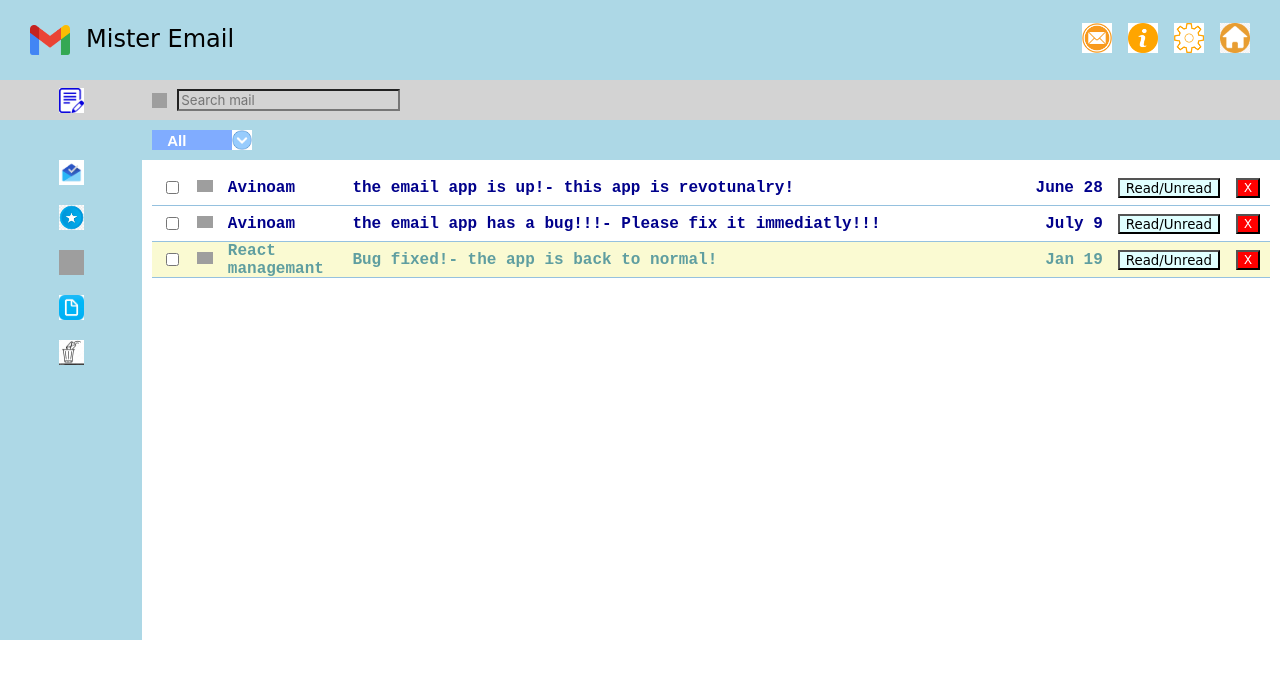
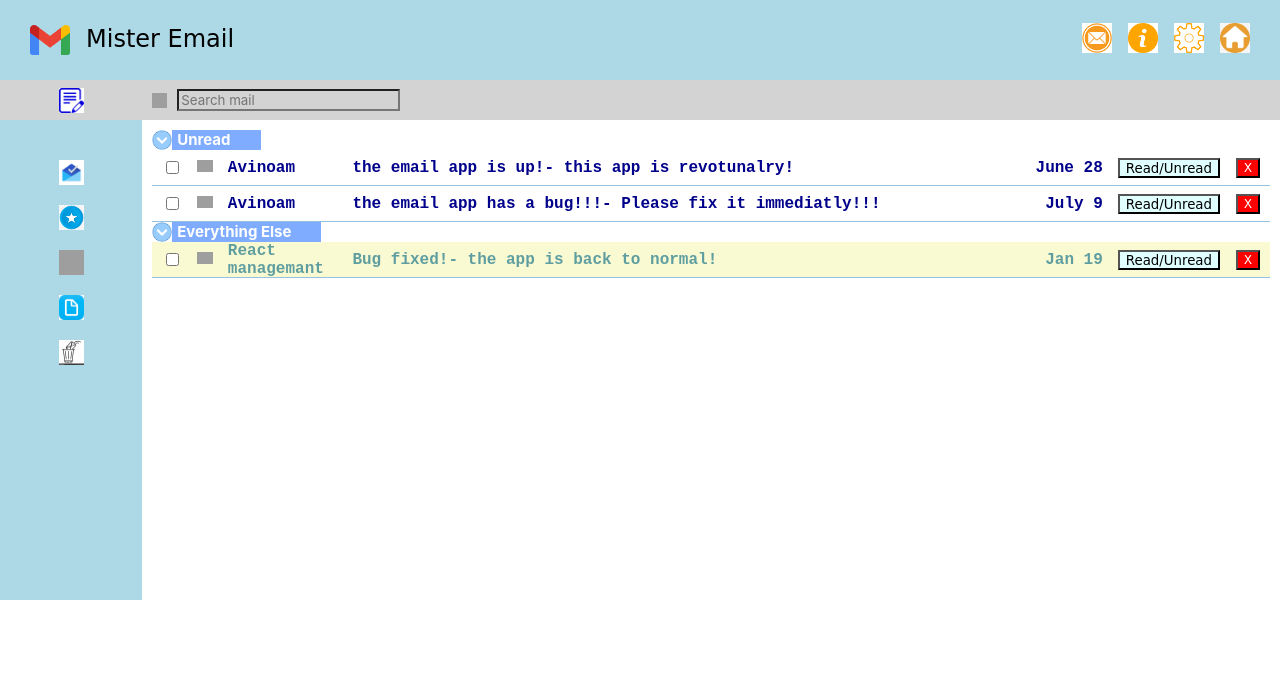
Before and after one commit to aviavi16/MisterEmail, a Vue app: page /#/email in a window 1280 px wide. Shown: the top 678 px of the page. Built offline with nearby package versions, Linux system fonts and the light colour scheme; grey boxes are pictures that could not be loaded.

Commit message:
devided the main list into two lists

```diff
--- a/src/assets/css/cmps/email-filter.css
+++ b/src/assets/css/cmps/email-filter.css
@@ -19,6 +19,7 @@
     display: flex;
     align-items: center;
     background-color: lightgray;
+
 }
 #search{
     background-color: lightgray;
--- a/src/assets/css/cmps/email-unread.css
+++ b/src/assets/css/cmps/email-unread.css
@@ -1,15 +1,17 @@
 .email-unread{
     display: flex;
     position: relative;
-    width: 100px;
+    width: fit-content;
     height: 20px;
 }
 
-.select-box{
+.toggle-btn{
+    display: flex;
+    margin-inline-start: 10px;
     border: none;
     appearance: none;
     padding: 0 30px 0 15px;
-    width: 100%;
+    width: fit-content;
     color: white;
     background-color: #80acff;
     font-size: 15px;
@@ -20,9 +22,9 @@
     height: 100%;
     display: flex;
     align-items: center;
-    justify-content: center;
+    justify-content: start;
     position: absolute;
-    right: 0;
+    left: 0%;
     pointer-events: none;
 }
 
--- a/src/assets/css/pages/email.css
+++ b/src/assets/css/pages/email.css
@@ -1,7 +1,7 @@
 .email-index{
    display: grid;
    grid-template-columns: 1fr 8fr;
-   grid-template-rows: 0.5fr 0.5fr 6fr;
+   grid-template-rows: 0.5fr 6fr;
    background-color: lightblue;
 
 }
@@ -42,7 +42,7 @@
     }
 }
 .list-container{
-    grid-area: 3 / 2;
+    grid-area: 2 / 2;
     padding: 10px;
     min-height: 60vh;
     background-color: white;
@@ -51,11 +51,7 @@
 .search-container{
     grid-area: 1 / 2/ span 1 /span 2;
 }
-.filter-container{
-    margin-block-start: 10px;
-    padding-inline: 10px;
-    grid-area: 2 / 2/ span 1;
-}
+
 .compose-container{
     grid-area: 1/1;
     display: flex;
--- a/src/cmps/EmailUnread.jsx
+++ b/src/cmps/EmailUnread.jsx
@@ -1,38 +1,36 @@
 import { useEffect, useState } from "react"
 import downIcon from "../assets/imgs/down-arrow.png"
 
-export function EmailUnread({isRead}){
-    const [filterByUnread, setFilterByUnread] = useState(null)
+export function EmailUnread({intialIsRead, isShowRead}){
+    const [showUnread, setShowUnread] = useState(intialIsRead)
 
     useEffect(() =>{
-        isRead(filterByUnread)
-    }, [filterByUnread])
+        console.log(' useEffect intialIsRead: showUnread:', intialIsRead, showUnread)
+        isShowRead(showUnread)
+    }, [showUnread])
 
-    function handleChange({target}){
-        const name = target.value
-
-        if (target.value === "Unread")
-            setFilterByUnread(false )
-        if (target.value === "Read")
-            setFilterByUnread(true )
-        if (target.value === "All")
-            setFilterByUnread( null )
+    function toggleUnread(){
+        setShowUnread(showUnread => !showUnread)
 
     }
 
+    function intialText(intialIsRead){
+        if(intialIsRead)
+            return 'Everything Else'
+        else
+            return 'Unread'
+    }
     return(
         <section className="email-unread">
 
-        <select
-            onChange={handleChange}
-            className="select-box"
+        <button
+            onClick={toggleUnread}
+            className="toggle-btn"
         >
-        <option value="All">All </option>
-        <option value="Unread">Unread</option>
-        <option value="Read">Read</option>
+        {intialText(intialIsRead)}
 
 
-        </select>
+        </button>
         <div className="icon-container">
             <img src={downIcon} />
         </div>
--- a/src/cmps/EmailsList.jsx
+++ b/src/cmps/EmailsList.jsx
@@ -1,8 +1,10 @@
 import { EmailPreview } from "./EmailPreview";
+import { EmailUnread } from "./EmailUnread";
 
 export function EmailList({ emails , onRemove, onEmailPreviewChange}) {
 
     return <section className="email-list">
+
         <div className="table">
             {emails.map(email =>
             <div className="email-row" key={email.id}>
--- a/src/pages/EmailIndex.jsx
+++ b/src/pages/EmailIndex.jsx
@@ -10,21 +10,52 @@ import composeLogo from "../assets/imgs/compose.png"
 
 export function EmailIndex() {
     const [emails, setEmails] = useState(null)
+    const [unreadEmails, setUnreadEmails] = useState(null)
+
     const defaultFilter = emailService.getDefaultFilter()
+
     const [filterBy, setFilterBy] = useState(defaultFilter)
-    const [filterRead, setFilterRead] = useState(false)
+    const [filterRead, setFilterRead] = useState(true)
+    const [filterUnread, setFilterUnread] = useState(false)
+
 
     useEffect(() => {
         loadEmails()
-    }, [filterBy, filterRead])
+    }, [filterRead])
+
+    useEffect(() => {
+        loadUnreadEmails()
+    }, [ filterUnread])
+
 
     async function loadEmails() {
         try {
+            if(filterRead === false) {
+                const emails =[]
+                setEmails(emails)
+                return
+            }
             const emails = await emailService.query(filterBy, filterRead)
             setEmails(emails)
         } catch (err) {
             console.log('err:', err)
             alert("problem loading emails")
+        }
+
+    }
+
+    async function loadUnreadEmails() {
+        try {
+            if(filterUnread === true) {
+                const unreadEmails =[]
+                setUnreadEmails(unreadEmails)
+                return
+            }
+            const unreadEmails = await emailService.query(filterBy, filterUnread)
+            setUnreadEmails(unreadEmails)
+        } catch (err) {
+            console.log('err:', err)
+            alert("problem loading unread emails")
         }
 
     }
@@ -44,7 +75,6 @@ export function EmailIndex() {
 
     function previewLoad(isChanged){
         try{
-            console.log(' previewLoad isChanged:', isChanged)
             loadEmails();
         } catch (err) {
             console.log('err:', err)
@@ -62,9 +92,9 @@ export function EmailIndex() {
         }
     }
 
-    function isReadFunc(filterRead){
+    function isUnreadFunc(isUnreadVar){
         try {
-            setFilterRead(filterRead)
+            setFilterUnread(isUnreadVar)
         } catch (err) {
             console.log('err:', err)
             alert("could not open unread emails")
@@ -72,10 +102,18 @@ export function EmailIndex() {
 
     }
 
+    function isReadFunc(isReadVar){
+        try {
+            setFilterRead(isReadVar)
+        } catch (err) {
+            console.log('err:', err)
+            alert("could not open else emails")
+        }
+
+    }
+
     function onOpenModal(){
         const elName = document.querySelector('.modal')
-           // elName.querySelector('h5').innerText = place.lat
-            //elName.querySelector('h5').innerText = place.lng
             elName.style.display='block'
     }
 
@@ -84,17 +122,26 @@ export function EmailIndex() {
     }
 
     if (!emails) return <span> email page loading.. </span>
+    if (!unreadEmails) return <span> email page loading.. </span>
+
     return (
         <section className="email-index">
             <div className="search-container">
                 <EmailFilter filterBy={filterBy} onFilterBy={filterByFunc} />
             </div>
-            <div className="filter-container">
-                <EmailUnread isRead={isReadFunc} />
+            <div className="list-container">
+                <div className="filter-container">
+                    <EmailUnread intialIsRead={false} isShowRead={isUnreadFunc} />
+                </div>
+                <EmailList emails= {unreadEmails} onRemove= {removeEmail} onEmailPreviewChange= {previewLoad}/>
+                <div className="filter-container">
+                    <EmailUnread intialIsRead={true} isShowRead={isReadFunc} />
+                </div>
+                <EmailList emails= {emails} onRemove= {removeEmail} onEmailPreviewChange= {previewLoad} />
+
             </div>
-            <div className="list-container">
-                <EmailList emails= {emails} onRemove= {removeEmail} onEmailPreviewChange= {previewLoad} />
-            </div>
+
+
             <div className="compose-container" onClick={onOpenModal}>
                 <img src={composeLogo} />
                 <span className="show-container"> Compose </span>
@@ -105,21 +152,24 @@ export function EmailIndex() {
             {/* <div className="image-container">
                 <img src={backgroundLogo}/>
             </div> */}
-            <div id="myModal" class="modal">
-                <div class="modal-content">
-                    <div class="modal-header">
+
+
+            <div id="myModal" className="modal">
+                <div className="modal-content">
+                    <div className="modal-header">
                     <button onClick={onCloseModal}>Close</button>
                     <h2>Modal Header</h2>
                     </div>
-                    <div class="modal-body">
+                    <div className="modal-body">
                     <p>Some text in the Modal Body</p>
                     <p>Some other text...</p>
                     </div>
-                    <div class="modal-footer">
+                    <div className="modal-footer">
                     <h3>Modal Footer</h3>
                     </div>
                 </div>
             </div>
+
         </section>
     )
 }
```
